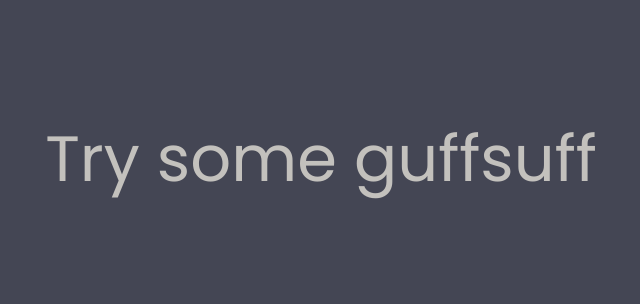
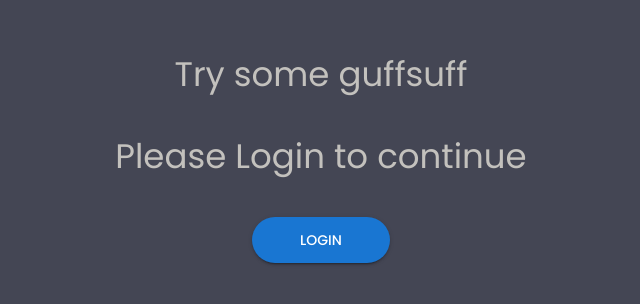
Before and after one commit to prashant48653c/guffsuff, a React (Vite) app in the folder frontend/: page /chatbox in a window 1280 px wide. Shown: the part 242-546 px from the top of the page, without its empty margins (319-959 px from the left). Built offline with nearby package versions, Linux system fonts and the light colour scheme.

Commit message:
Fixed bugs before deployment

```diff
--- a/frontend/src/components/Chatbox.jsx
+++ b/frontend/src/components/Chatbox.jsx
@@ -1,4 +1,5 @@
-import { AppBar, Box, IconButton, InputAdornment, Stack, TextField, Toolbar, Typography } from '@mui/material'
+import { AppBar, Box, IconButton, InputAdornment, Stack, TextField,Button, Toolbar, Typography  } from '@mui/material'
+
 import React, { useEffect, useRef, useState } from 'react'
 import SendIcon from '@mui/icons-material/Send';
 import ImageIcon from '@mui/icons-material/Image';
@@ -30,6 +31,7 @@ const Chatbox = () => {
    const { userData, friendData } = useSelector((state) => state.auth)
    const [presentChat, setPresentChat] = useState('')
    const [receiverId, setReceiverId] = useState('')
+   const {searchName}=useSelector(state =>state.toggle)
 
 
 
@@ -466,8 +468,32 @@ e.preventDefault()
             justifyContent: "center",
             display: "flex",
             textAlign: "center",
-            alignItems: "center"
-         }} >Try some guffsuff</Box>
+            alignItems: "center",
+            flexDirection:"column",
+            gap:5,
+
+
+
+         }} >
+<Typography variant="h4" color="inherit">Try some guffsuff</Typography>
+{
+   !userData.firstname &&
+<>
+<Typography variant="h4" color="inherit">Please Login to continue</Typography>
+
+        <Button sx={{
+            padding:".7rem 3rem",
+            borderRadius:"4rem"
+        }} type='submit'  variant="contained"  onClick={()=>navigate('/login')} >Login</Button>
+
+
+</>
+}
+
+
+
+
+         </Box>
       )
    }
 
--- a/frontend/src/components/Conversation.jsx
+++ b/frontend/src/components/Conversation.jsx
@@ -63,6 +63,8 @@ const Conversation = ({ user }) => {
     }
 
 
+
+
     return (
         <Box  className="convo-person" sx={{
             padding: ".7rem",
@@ -70,13 +72,15 @@ const Conversation = ({ user }) => {
             gap: "1rem",
             alignItem: "center",
             borderRadius: "1rem",
-
+       justifyContent:"space-between",
             marginY: "1rem"
         }}>
             <div  style={{
-                width: "3rem",
-                height: "3rem",
+
                 borderRadius: "56",
+                display:"flex",
+                gap:"1rem",
+                maxWidth:"100%"
 
 
             }}>
@@ -85,15 +89,22 @@ const Conversation = ({ user }) => {
                     height: "3rem",
                     borderRadius: "56rem"
                 }} src="https://cdn.vectorstock.com/i/preview-1x/17/61/male-avatar-profile-picture-vector-10211761.jpg" alt="" />
-            </div>
-            <Box >
+  <div>
+
                 <Typography variant="body1" color="inherit">{friendData.firstname + " " + friendData.lastname}</Typography>
                 <Typography variant="subtitle2" color="inherit">{onlineId.includes(friendData._id) ? "Online" : "Click to chat"}</Typography>
 
-            </Box>
+            </div>
+            </div>
+
+
             <IconButton onClick={delMessege} aria-label="videocall button" >
                 <DeleteIcon />
             </IconButton>
+
+
+
+
         </Box>
     )
 
--- a/frontend/src/components/Login.jsx
+++ b/frontend/src/components/Login.jsx
@@ -34,6 +34,7 @@ setUserCredential({...userCredential,[name]:value})
     })
     if(res){
         navigate("/")
+        location.reload()
        }
     // console.log(res)
 
--- a/frontend/src/components/Messege.jsx
+++ b/frontend/src/components/Messege.jsx
@@ -19,9 +19,6 @@ const [reload, setreload] = useState(false)
         })
 
 console.log(response)
-
-
-
 
     }catch(error){
       console.log(error,"Error while deleting messege in frontend")
--- a/frontend/src/components/Userlist.jsx
+++ b/frontend/src/components/Userlist.jsx
@@ -73,26 +73,10 @@ const Userlist = () => {
     };
 
     getAllUser();
-  }, []);
+  }, [allUser]);
 
 
 
-  useEffect(() => {
-    const getUserConversation = async () => {
-      try {
-        const response = await axios.get(`http://localhost:4000/conversation/${userData._id}`);
-        const data = response.data.data;
-        dispatch(setConversation(data));
-       // Check the data you're receiving
-      } catch (error) {
-        console.error(error);
-      }
-    };
-
-    if (userData) {
-      getUserConversation(); // Call the function to get user conversation
-    }
-  }, [userData]);
 
   const logout = async () => {
     try {
@@ -149,11 +133,28 @@ const Userlist = () => {
       })
 
       console.log(response.data)
+
       setConversationInfo(info)
     }catch(err){
       console.log(err)
     }
   }
+  useEffect(() => {
+    const getUserConversation = async () => {
+      try {
+        const response = await axios.get(`http://localhost:4000/conversation/${userData._id}`);
+        const data = response.data.data;
+        dispatch(setConversation(data));
+       // Check the data you're receiving
+      } catch (error) {
+        console.error(error);
+      }
+    };
+
+    if (userData) {
+      getUserConversation(); // Call the function to get user conversation
+    }
+  }, [userData,conversation,getConnected]);
 
 
  const handleChange=(e)=>{
--- a/frontend/src/slices/toggleSlicer.js
+++ b/frontend/src/slices/toggleSlicer.js
@@ -7,7 +7,7 @@ export const toggleSlicer = createSlice({
   initialState:{
     showEmoji:false,
     showGif:false,
-    searchName:""
+    searchName:3
   },
   reducers: {
 
```
